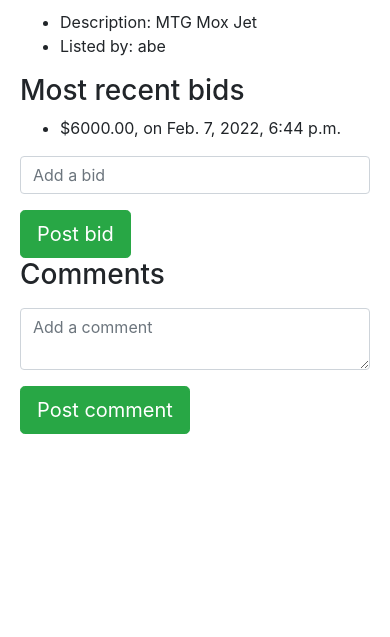
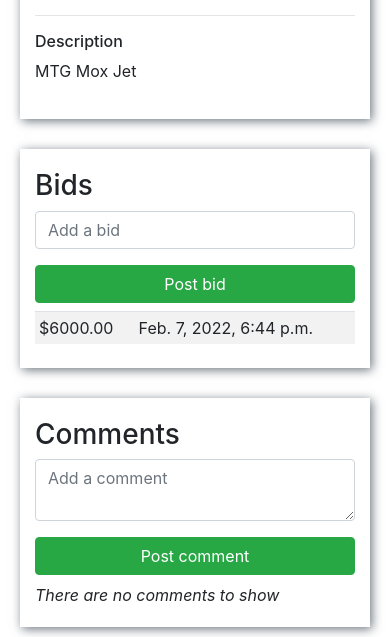
Before and after one commit to DaveFriedman/cs50web, a Django app: a page that uses Project 2 Commerce/commerce/auctions/templates/auctions/read_listing.html in a window 390 px wide; the page is wider, and only the part inside the window is pictured. Shown: the part 583-1220 px from the top of that part. Before the commit the page ends 1017 px from the top of that part, so only its background shows below. Run offline with Django 3.2, Linux system fonts and the light colour scheme; data comes from the database, SQL or seed files in the repository; both versions use the stored data as it was after the commit; some libraries are stand-ins or nearby versions.

Commit message:
styled listings

```diff
--- a/Project 2 Commerce/commerce/auctions/static/auctions/styles.css
+++ b/Project 2 Commerce/commerce/auctions/static/auctions/styles.css
@@ -7,7 +7,7 @@ body {
   background-color: rgba(0, 0, 0, 0.05);
 }
 .nav {
-  width: 80%;
+  width: 100%;
   border-bottom: 1px solid #dee2e6;
 }
 .nav-item {
@@ -17,13 +17,9 @@ body {
   font-size: 1.1rem;
   font-weight: 500;
 }
-/* .nav-link {
-  transition: all 0.3s;
-} */
 .nav-link:hover,
 .nav-link:focus {
   text-decoration: underline !important;
-  /* transform: scale(1.05); */
 }
 
 .card {
@@ -47,3 +43,16 @@ table td {
   padding: 0.75rem;
   vertical-align: middle;
 }
+
+.listing,
+.bidding,
+.commenting {
+  float: left;
+  margin: 20px 20px 10px 0;
+  padding: 20px;
+  box-shadow: 2px 2px 10px #6c757d;
+}
+.bidding table td,
+.commenting table td {
+  padding: 0.25rem;
+}
--- a/Project 2 Commerce/commerce/auctions/templates/auctions/read_listing.html
+++ b/Project 2 Commerce/commerce/auctions/templates/auctions/read_listing.html
@@ -3,8 +3,8 @@
 {% load crispy_forms_field %}
 
 {% block body %}
-
-<div>
+<div class="read_listing">
+<div class="listing col-lg-5 col-md-6 col-sm-12">
     <h2>Auction #{{listing.id}}: {{listing.name}}
         {% if user.is_authenticated and not owner %}
             {% if watched %}
@@ -14,59 +14,87 @@
             {% endif %}
         {% endif %}
     </h2>
-    <h6 class="text-muted">Category: {{listing.category}}</h6>
+
     {% if owner and listing.is_active %}
-    <a class="btn btn-warning" style="width:50%" href="{% url 'close' listing.id listing.name %}">Close Listing</a>
+        <a class="btn btn-warning" style="width:50%"
+        href="{% url 'close' listing.id listing.name %}">Close Listing</a>
+    {% elif not listing.is_active %}
+        <h3 class="text-success">Winner: {{listing.winner}}</h4>
     {% endif %}
+
+    <h6 class="text-muted">Category: {{listing.category}}
+        <br>Listed by: {{listing.lister|capfirst}}
+    </h6>
+
+    {% if listing.image_url %}
+    <hr>
+    <img src={{listing.image_url}} width="350">
+    <hr>
+    {% endif %}
+    <h6>Description</h6>
+    <p>{{listing.description}}</p>
 </div>
 
-<div>
-    <ul>
-        {% if listing.image_url %}
-        <hr>
-        <li><img src={{listing.image_url}} height="300"></li>
-        <hr>
-        {% endif %}
-        <li>Description: {{listing.description}}</li>
-        <li>Listed by: {{listing.lister}}</li>
-        {% if not listing.is_active %}
-        <li><strong>Winner: {{listing.winner}}</strong></li>
-        {% endif %}
-    </ul>
-</div>
+<!-- <div class="activities col-3 "> -->
+<div class="bidding col-lg-3 col-md-4 col-sm-12">
+    <h3>Bids</h3>
 
-<h3>Most recent bids</h3>
-<ul>
-    {% for bid in bids %}
-    <li>${{bid.bid_price}}, on {{bid.bid_time}}</li>
-    {% endfor %}
-</ul>
     <div class="bid_form">
         <form action="{% url 'bid' listing.id listing.name %}" method="POST">
             {% csrf_token %}
             {{bidform | crispy}}
-        <input type="submit" value="Post bid" class="btn btn-success btn-lg"
+            <input type="submit" value="Post bid" class="btn btn-success btn-block mb-2"
             {% if not listing.is_active %} disabled {% endif %}>
         </form>
     </div>
 
-<div class="comments">
+
+    {% if bids %}
+    <table class="table table-striped mb-1">
+
+        {% for bid in bids %}
+        <tr>
+            <td>${{bid.bid_price}}</td>
+            <td>{{bid.bid_time}}</td>
+        </tr>
+        {% endfor %}
+    </table>
+
+    {% else %}
+    <p class="mt-2 mb-0"><em>There are no bids to show</em></p>
+    {% endif %}
+
+</div>
+
+<div class="commenting col-lg-3 col-md-4 col-sm-12">
     <h3>Comments</h3>
-    <ul>
-        {% for comment in comments %}
-        <li class="comment">
-            <p class="comment-meta">{{comment.commenter}}, at {{comment.commented}}:</p><br>
-            <p class="comment-text">{{comment.comment}}</p></li>
-        {% endfor %}
-    </ul>
-</div>
+
     <div class="comment_form">
         <form action="{% url 'comment' listing.id listing.name %}" method="POST">
             {% csrf_token %}
             {{commentform | crispy}}
-        <input type="submit" value="Post comment" class="btn btn-success btn-lg"
+            <input type="submit" value="Post comment" class="btn btn-success btn-block"
             {% if not listing.is_active %} disabled {% endif %}>
         </form>
     </div>
 
+    {% if comments %}
+    <table class="table table-striped mt-2 mb-1">
+        {% for comment in comments %}
+        <tr>
+            <td>
+            {{comment.commenter|capfirst}}
+            <span class="commented">{{comment.commented}}:</span><br>
+            <span class="comment">{{comment.comment}}</span>
+            </td>
+        </tr>
+        {% endfor %}
+    </table>
+
+    {% else %}
+    <p class="mt-2 mb-0"><em>There are no comments to show</em></p>
+    {% endif %}
+</div>
+</div>
+</div>
 {% endblock %}
--- a/Project 2 Commerce/commerce/auctions/views.py
+++ b/Project 2 Commerce/commerce/auctions/views.py
@@ -16,7 +16,7 @@ from .utils import *
 """
 TODO
 fix login redirects
-html/css styling
+responsive navbar
 """
 
 
```
Also changed, not shown: Project 2 Commerce/commerce/db.sqlite3. Lines whose indentation alone changed are shown as unchanged.
